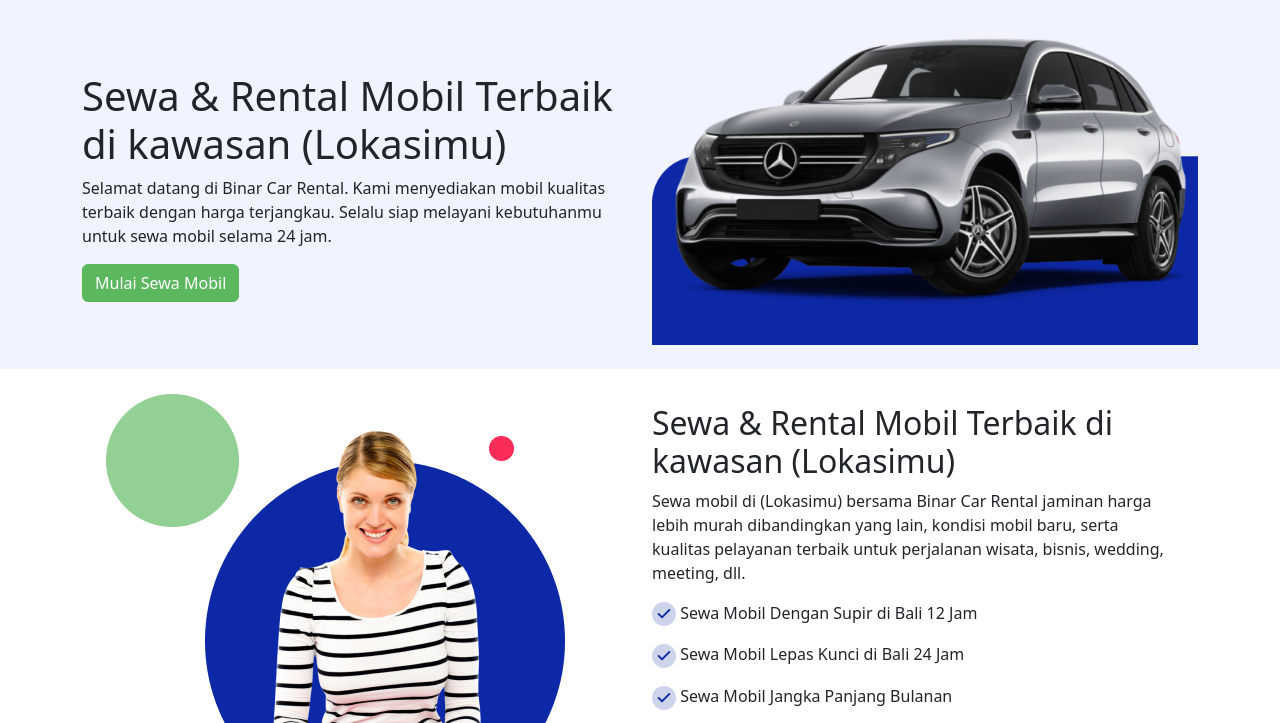
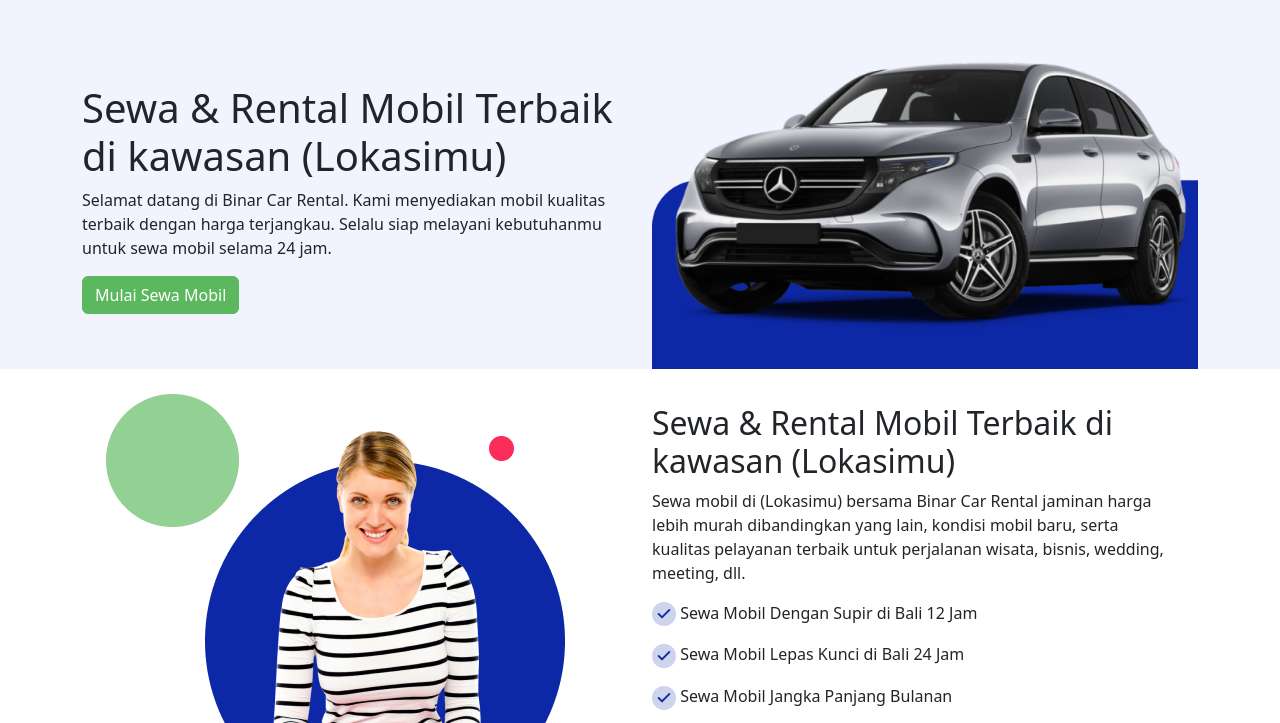
Before and after one commit to randhayoga/24001085-km6-ips-binar-car-challenge-ch1, a website: page index.html in a window 1280 px wide. Shown: the part 55-778 px from the top of the page. Drawn offline with nearby package versions, Linux system fonts and the light colour scheme.

Commit message:
fix: welcome screen margins

```diff
--- a/index.html
+++ b/index.html
@@ -63,8 +63,8 @@
       </nav>
 
       <div class="container">
-        <div class="row py-4">
-          <div class="col-md-6 m-auto">
+        <div class="row pt-4">
+          <div class="col-9 col-sm-11 col-md-12 col-xl-6 m-auto">
             <h1>Sewa & Rental Mobil Terbaik di kawasan (Lokasimu)</h1>
             <p>
               Selamat datang di Binar Car Rental. Kami menyediakan mobil
@@ -79,7 +79,9 @@
               Mulai Sewa Mobil
             </button>
           </div>
-          <div class="col-md-6 m-auto">
+          <div
+            class="col-12 col-sm-11 col-md-12 col-xl-6 mt-4 d-flex justify-content-end"
+          >
             <img
               src="public/images/img_car.png"
               class="img-fluid"
```
